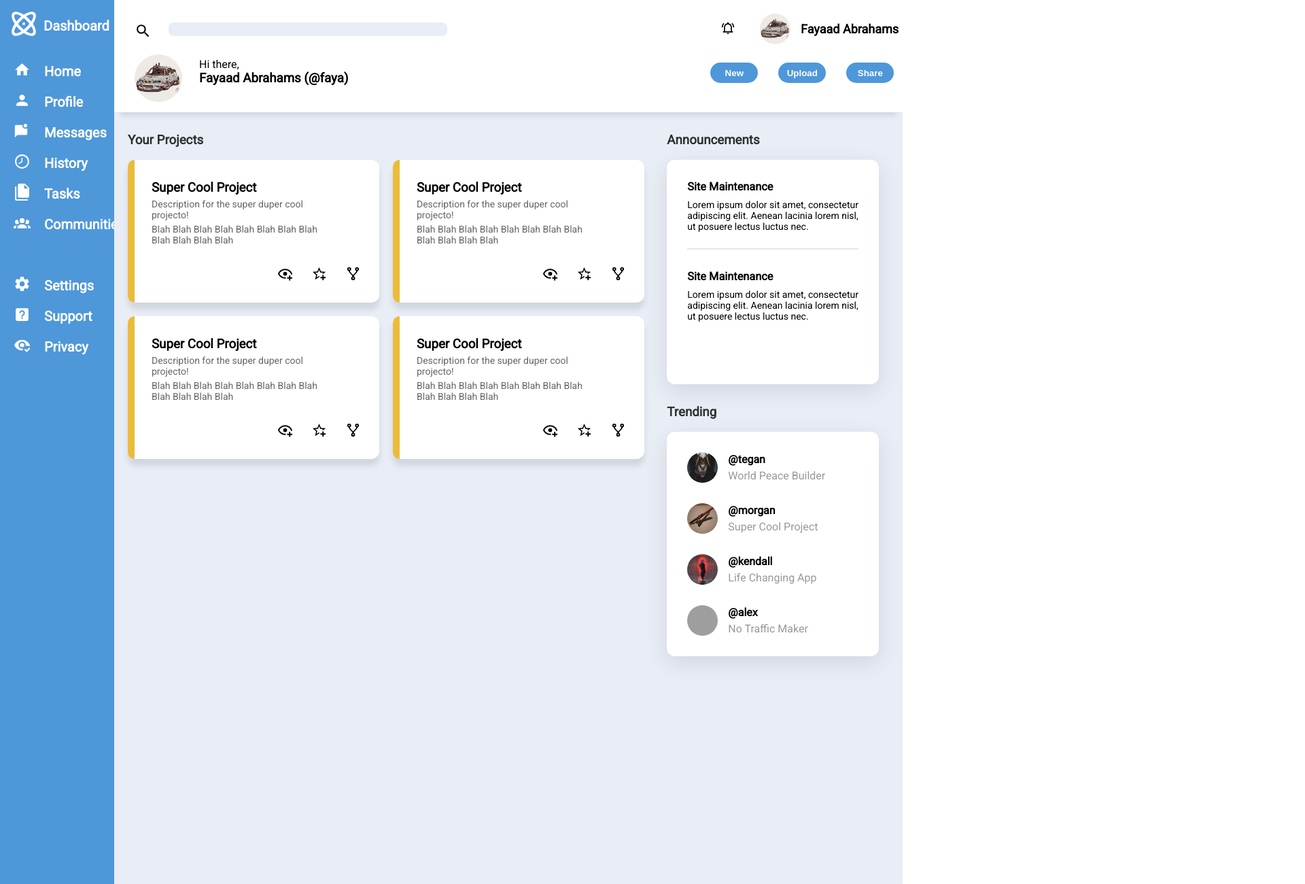
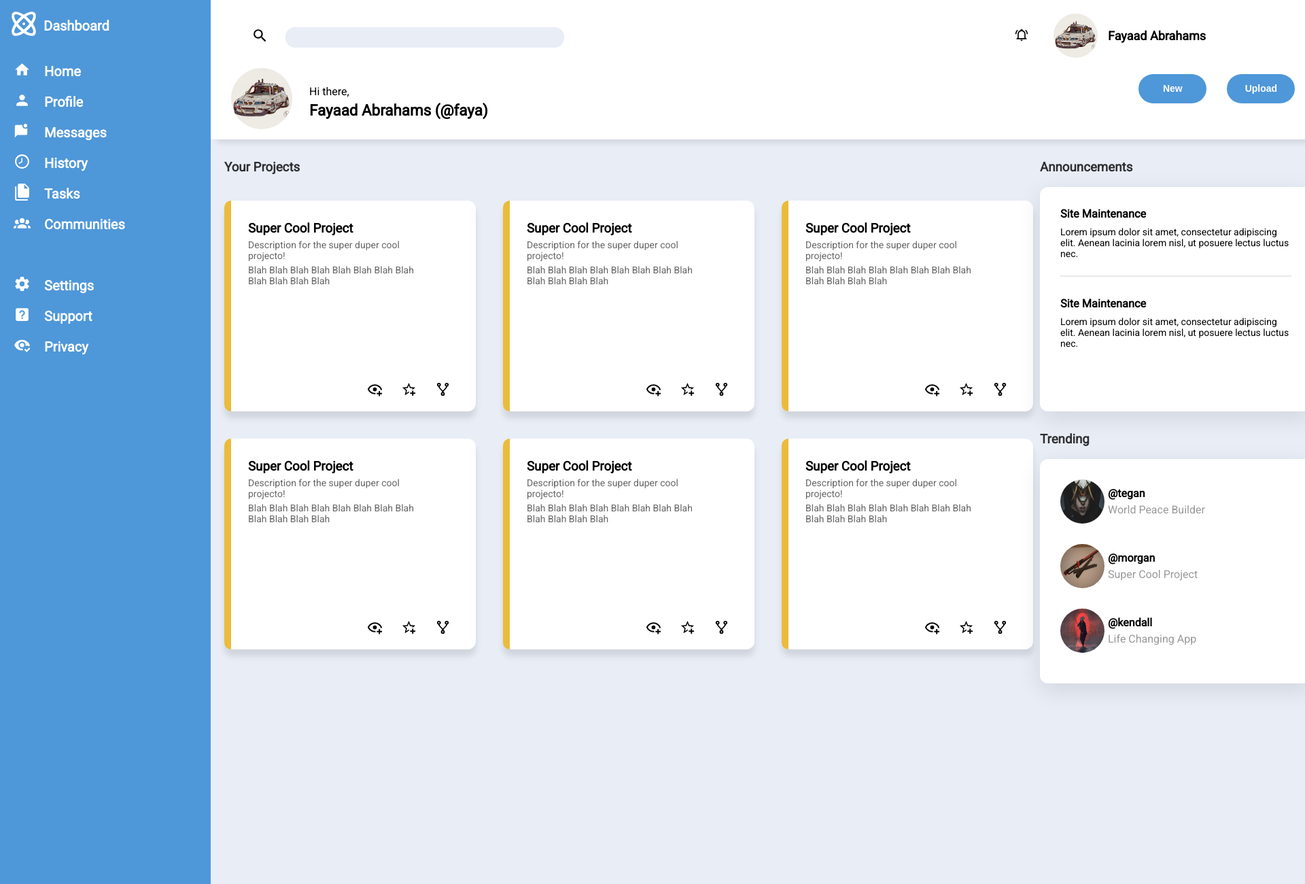
Before and after one commit to FayaadAbrahams/Odin-Projects, a plain HTML site: page Admin Dashboard/index.html in a window 1280 px wide. Shown: the top 1300 px of the page at 68% size, 1920 px wide, since content can reach past the window. Drawn offline with Linux system fonts and the light colour scheme; grey boxes are pictures that could not be loaded.

Commit message:
Completed Dashboard

```diff
--- a/Admin Dashboard/index.html
+++ b/Admin Dashboard/index.html
@@ -266,6 +266,56 @@
               </div>
               <div class="card-border"></div>
             </div>
+            <div class="project-card card-4">
+              <div class="card-content">
+                <h3>Super Cool Project</h3>
+                <p>Description for the super duper cool projecto!</p>
+                <p>
+                  Blah Blah Blah Blah Blah Blah Blah Blah Blah Blah Blah Blah
+                </p>
+                <div class="card-content-btn-container">
+                  <button class="card-btn">
+                    <img
+                      class="card-btn"
+                      src="assets/eye-plus-outline.svg"
+                      alt="View Button"
+                    />
+                  </button>
+                  <button class="card-btn">
+                    <img src="assets/star-plus-outline.svg" alt="Star Button" />
+                  </button>
+                  <button class="card-btn">
+                    <img src="assets/source-fork.svg" alt="Share Button" />
+                  </button>
+                </div>
+              </div>
+              <div class="card-border"></div>
+            </div>
+            <div class="project-card card-4">
+              <div class="card-content">
+                <h3>Super Cool Project</h3>
+                <p>Description for the super duper cool projecto!</p>
+                <p>
+                  Blah Blah Blah Blah Blah Blah Blah Blah Blah Blah Blah Blah
+                </p>
+                <div class="card-content-btn-container">
+                  <button class="card-btn">
+                    <img
+                      class="card-btn"
+                      src="assets/eye-plus-outline.svg"
+                      alt="View Button"
+                    />
+                  </button>
+                  <button class="card-btn">
+                    <img src="assets/star-plus-outline.svg" alt="Star Button" />
+                  </button>
+                  <button class="card-btn">
+                    <img src="assets/source-fork.svg" alt="Share Button" />
+                  </button>
+                </div>
+              </div>
+              <div class="card-border"></div>
+            </div>
 
           </div>
 
@@ -318,17 +368,7 @@
                 <p>Life Changing App</p>
               </div>
               </div>
-              <div class="other-user-container">
-                <img
-                class="user-icon-img"
-                src="assets/wallhaven-6d7xpq_1920x1080.png"
-                alt="User Icon"
-              />
-              <div class="other-user-text">
-                <a href="#">@alex</a>
-                <p>No Traffic Maker</p>
-              </div>
-              </div>
+
             </div>
           </div>
 
--- a/Admin Dashboard/styles.css
+++ b/Admin Dashboard/styles.css
@@ -25,7 +25,7 @@
 .sidebar {
   background-color: var(--sidebar-clr);
   color: var(--font-clr-light);
-  width: 250px;
+  width: auto;
 }
 
 .sidebar a {
@@ -42,9 +42,9 @@
   grid-template-columns: repeat(3, 50px);
   gap: 4px;
   margin: 10px 0px 0px 10px;
-  width: 100%;
   height: 30px;
   align-items: center;
+  width: 300px;
 }
 
 .sidebar-header-container span {
@@ -111,8 +111,8 @@
 .search-bar-input {
   background-color: rgb(232, 237, 246);
   border: none;
-  border-radius: 7px;
-  height: 20px;
+  border-radius: 14px;
+  height: 30px;
   width: 400px;
   grid-column: 2 / span 15;
   padding-left: 10px;
@@ -123,13 +123,13 @@
 }
 
 .main-user-icon-img {
-  border-radius: 40px;
-  width: 70px;
+  border-radius: 50px;
+  width: 90px;
 }
 .user-icon-img,
 .secondary-icon-user-btn {
-  width: 45px;
-  height: 45px;
+  width: 65px;
+  height: 65px;
   border-radius: 40px;
   background-color: white;
   border: white;
@@ -142,13 +142,16 @@
 .user-login-name {
   font-size: 18px;
   font-weight: bold;
+  margin-left: 20px;
 }
 
 .top-main-container {
   margin: 30px 0px 0px 0px;
-  display: flex;
+  display: grid;
+  grid-template-columns: 800px 1fr 400px;
   gap: 190px;
   height: 50px;
+  align-items: center;
 }
 
 .main-content-container {
@@ -157,15 +160,16 @@
 }
 
 .main-content-container > div {
-  width: 1160px;
+  width: 100%;
 }
 
 .search-container {
-  margin-left: 30px;
+  margin-left: 60px;
   display: grid;
   grid-template-columns: 20px 200px;
   gap: 30px;
   height: 30px;
+  width: 730px;
   align-content: center;
 }
 
@@ -174,11 +178,13 @@
 }
 .control-menu {
   margin-top: -10px;
+  margin-bottom: 20px;
   display: grid;
   grid-template-columns: 60px 60px 300px;
   grid-template-rows: repeat(3, 1fr);
   align-items: center;
   height: 40px;
+  grid-column: 3 / span 2;
 }
 
 .control-menu span {
@@ -190,20 +196,22 @@
   grid-template-columns: repeat(14, 3fr);
   box-shadow: 0px 14px 8px -9px rgba(0, 0, 0, 0.1);
   z-index: 1000;
+  height: 130px;
 }
 
 .left-user-container {
   margin: 5px 0px 0px 30px;
   display: grid;
   grid-area: 1;
-  grid-template-columns: 80px 300px;
+  grid-template-columns: 80px 330px;
   gap: 15px;
+  margin-top: 20px;
 }
 
 .right-user-container {
-  gap: 20px;
+  gap: 50px;
   display: grid;
-  grid-column: 10 / span 2;
+  grid-column: 11 / span 2;
   grid-template-columns: 80px 80px 80px;
   margin-top: 5px;
   margin-bottom: 30px;
@@ -212,20 +220,28 @@
 
 .welcome-user-content {
   grid-row: 1 / span 2;
+  margin: 20px;
 }
-
+.welcome-user-content p {
+  margin-bottom: 5px;
+}
+.welcome-user-content h3 {
+  font-size: 1.4rem;
+}
 .main-user-icon-img {
   grid-row: 1;
 }
 
 .user-btn {
-  border-radius: 18px;
-  width: 70px;
-  height: 30px;
+  border-radius: 40px;
+  width: 100px;
+  height: 43px;
   border: none;
   background-color: rgb(78, 151, 217);
   color: white;
   font-weight: bold;
+  font-size: 14px;
+  padding: 4px;
 }
 
 .user-btn:hover {
@@ -235,7 +251,7 @@
 .tab-content-container {
   background-color: rgb(232, 237, 246);
   height: 200vh;
-  width: 240vh;
+  width: 100%;
   display: grid;
   grid-template-columns: repeat(6, 1fr);
   gap: 30px;
@@ -244,9 +260,9 @@
 .project-container {
   grid-column: 1 / span 4;
   display: grid;
-  grid-template-rows: 20px 210px 210px;
-  grid-template-columns: 370px 370px;
-  gap: 20px;
+  grid-template-rows: 20px repeat(3, 310px);
+  grid-template-columns: repeat(3, 370px);
+  gap: 40px;
 }
 
 .announce-container {
@@ -275,6 +291,7 @@
 
 .project-card {
   box-shadow: 0px 10px 10px 0px rgba(0, 0, 0, 0.1);
+  display: grid;
 }
 
 .card-border {
@@ -311,7 +328,8 @@
 }
 
 .card-content-btn-container {
-  margin: 30px -30px 20px 170px;
+  margin-top: 140px;
+  margin-left: 160px;
   display: grid;
   grid-template-columns: repeat(3, 50px);
 }
@@ -327,11 +345,10 @@
 }
 
 .card-3 {
-  grid-row: 3;
+  grid-column: 3;
 }
 
 .card-4 {
-  grid-column: 2;
   grid-row: 3;
 }
 
@@ -343,7 +360,7 @@
   background-color: white;
   height: 330px;
   border-radius: 12px;
-  width: 90%;
+  width: 400px;
   box-shadow: 0px 10px 35px 0px rgba(0, 0, 0, 0.1);
   transition: 0.2s ease-in;
 }
@@ -366,11 +383,11 @@ hr {
 }
 
 .other-user-container {
-  margin: 30px;
+  margin: 30px 0px 0px 30px;
   display: grid;
   align-items: center;
   grid-template-columns: 50px 200px;
-  gap: 10px;
+  gap: 20px;
 }
 
 .other-user-container img {
@@ -391,5 +408,4 @@ p {
   box-shadow: 0px 20px 35px 0px rgba(0, 0, 0, 0.1);
   transform: perspective(3000px) rotateX(5deg);
   cursor: pointer;
-
 }
```
